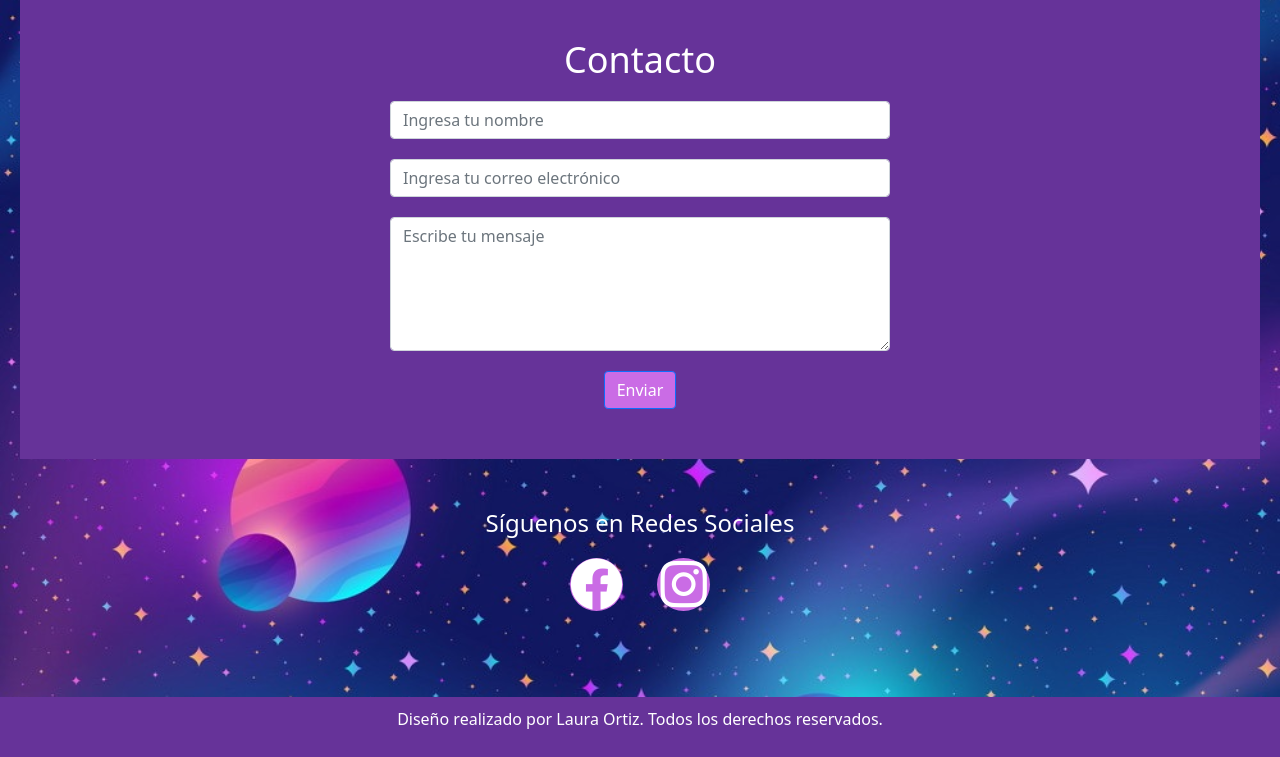
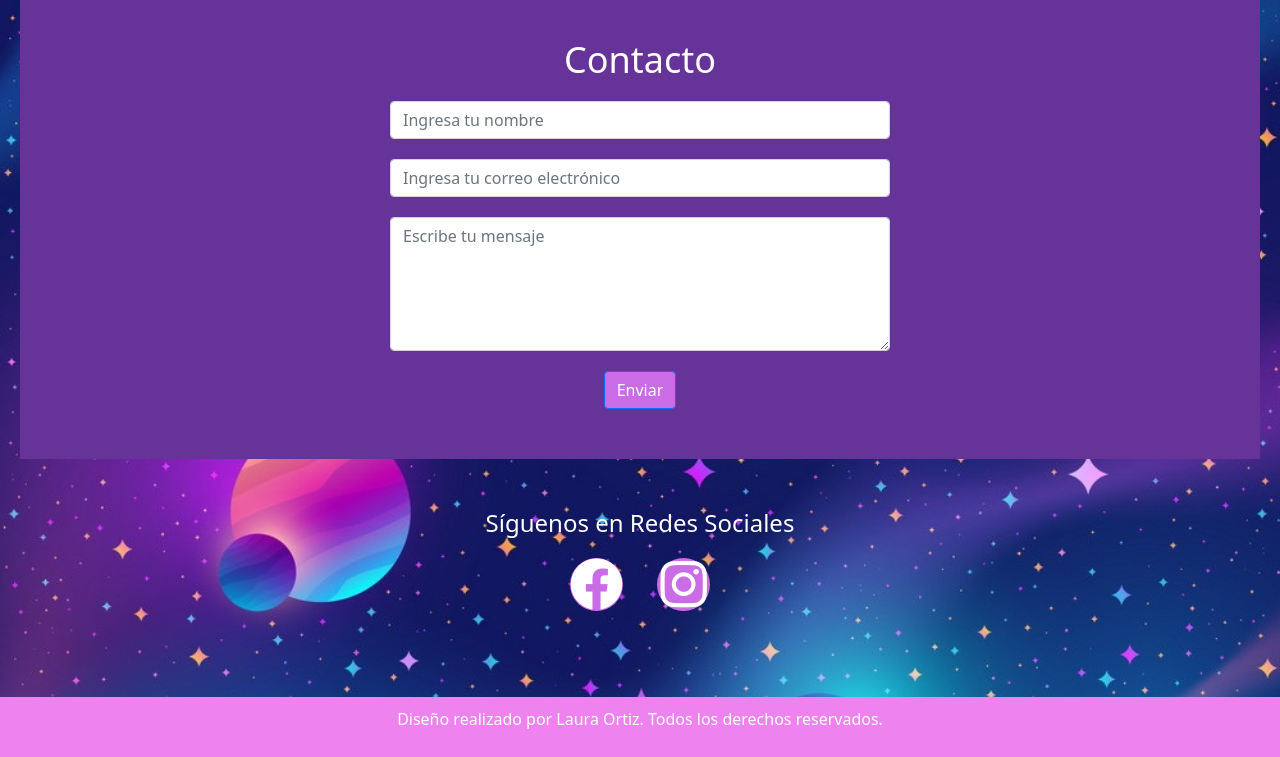
Before and after one commit to lauraortizvanegas/desafio6, a plain HTML site: page index.html in a window 1280 px wide. Shown: the part 4222-4979 px from the top of the page. Drawn offline with nearby package versions, Linux system fonts and the light colour scheme.

Commit message:
modified footer color

```diff
--- a/assets/css/styles.css
+++ b/assets/css/styles.css
@@ -65,7 +65,7 @@ main {
 }
 
 footer {
-  background-color: #663399;
+  background-color: violet;
   color: #fff;
   text-align: center;
   padding: 10px 0;
```
